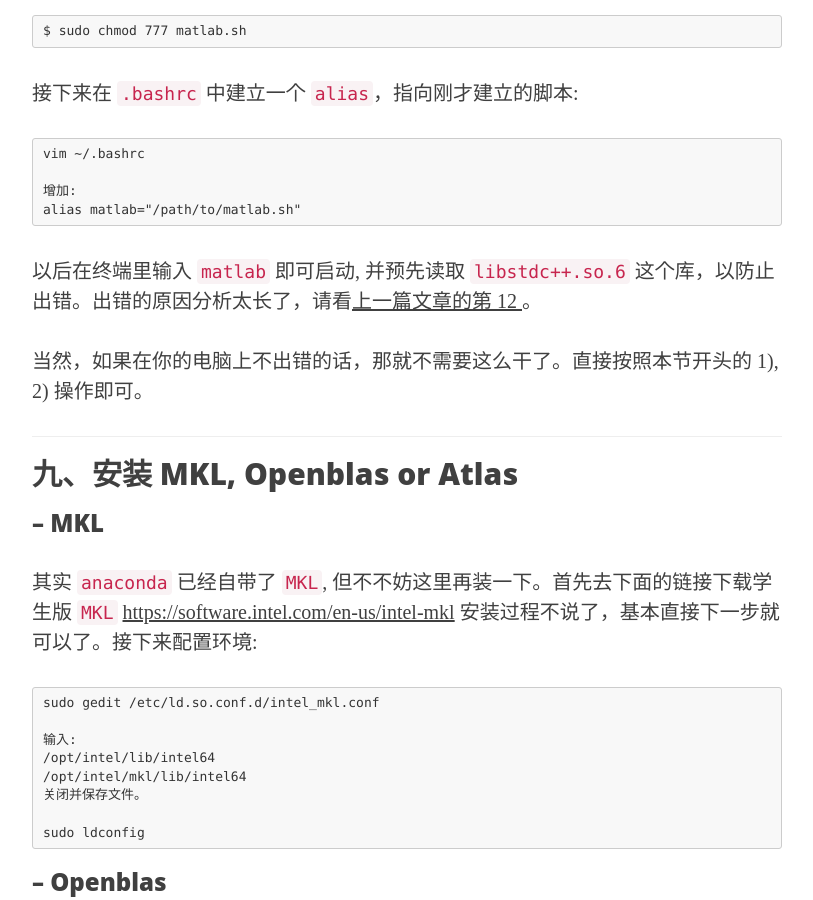
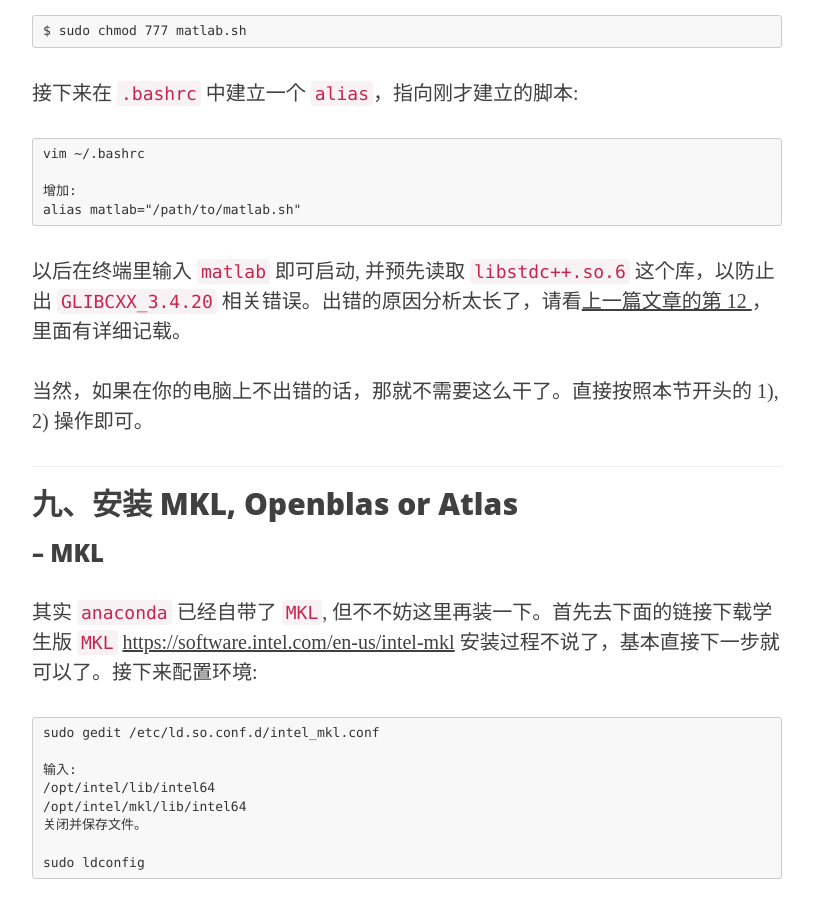
Before and after one commit to Coldmooon/coldmooon.github.io, a Jekyll site: the page built from _posts/2015-08-03-caffe_install.markdown, in a window 1280 px wide and 900 px high, scrolled down 9315 px. Shown: the whole window, without its empty margins (233-1046 px from the left). Built offline with Jekyll 4.4.1, drawn with Linux system fonts in a browser that asks for light colours; nearby versions of some CDN libraries; comment, search, counter and statistics services are not loaded.

Commit message:
add `GLIBCXX_3.4.20 ` description

````diff
--- a/_posts/2015-08-03-caffe_install.markdown
+++ b/_posts/2015-08-03-caffe_install.markdown
@@ -360,7 +360,7 @@ vim ~/.bashrc
 增加:
 alias matlab="/path/to/matlab.sh"
 ```
-以后在终端里输入 `matlab` 即可启动, 并预先读取 `libstdc++.so.6` 这个库，以防止出错。出错的原因分析太长了，请看[上一篇文章的第 12 ](http://coldmooon.github.io/2015/07/09/caffe/)。
+以后在终端里输入 `matlab` 即可启动, 并预先读取 `libstdc++.so.6` 这个库，以防止出 `GLIBCXX_3.4.20` 相关错误。出错的原因分析太长了，请看[上一篇文章的第 12 ](http://coldmooon.github.io/2015/07/09/caffe/)，里面有详细记载。
 
 当然，如果在你的电脑上不出错的话，那就不需要这么干了。直接按照本节开头的 1), 2) 操作即可。
 
````
